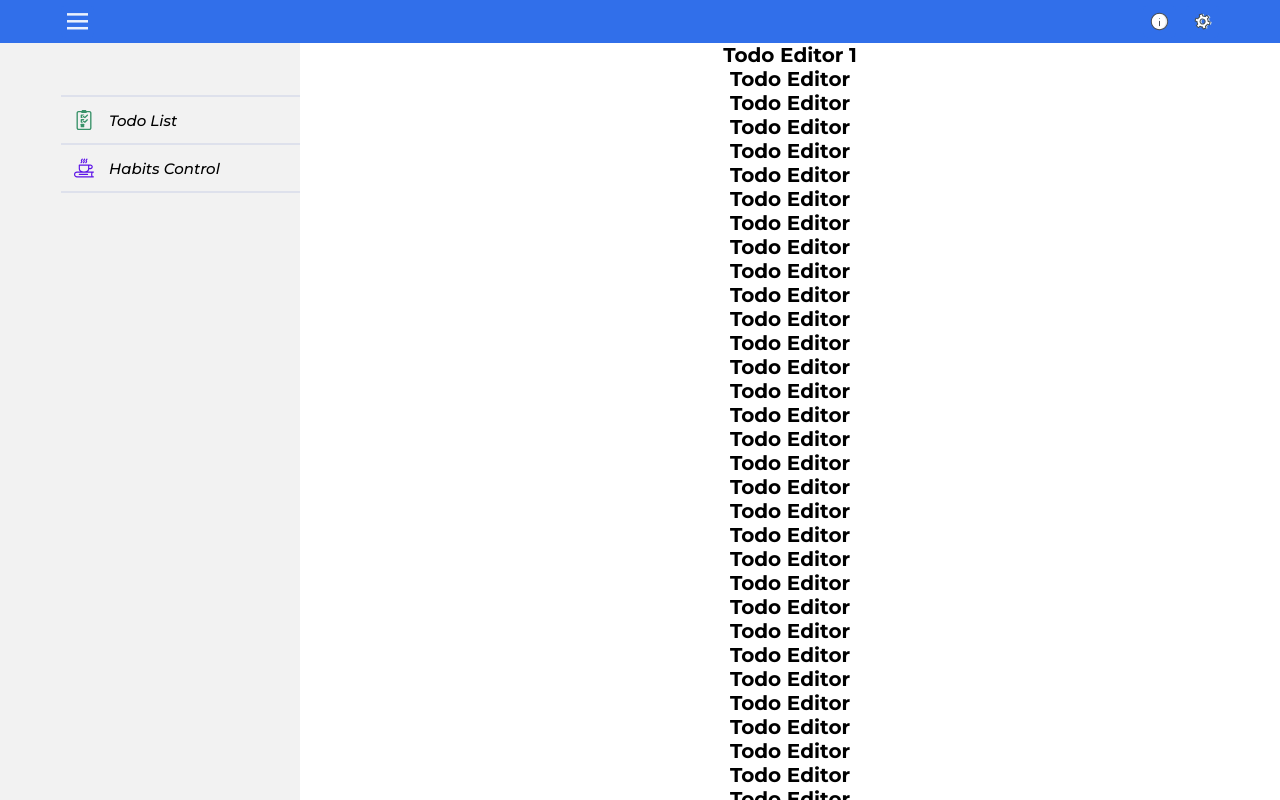
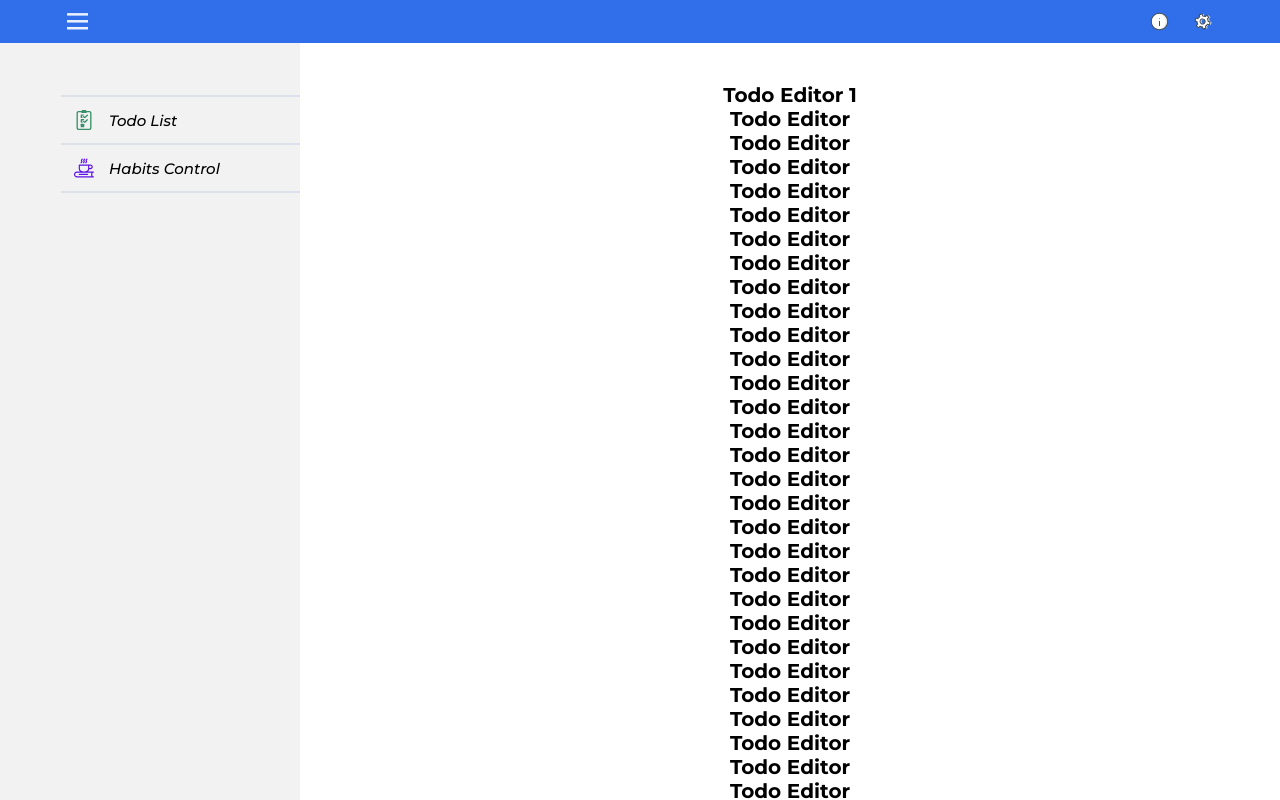
Before and after one commit to jakubwas/wTask, a React (Create React App) app in the folder client/: page / in a window 1280 px wide. Shown: the top 800 px of the page. Built offline with nearby package versions, Linux system fonts and the light colour scheme.

Commit message:
Update name convention

```diff
--- a/client/src/Components/Containers/ContentContainer.js
+++ /dev/null
@@ -1,17 +0,0 @@
-// Dependencies
-import React from "react";
-import styled from "styled-components";
-
-const Container = styled.div`
-  margin-left: 30rem;
-  width: 100%;
-  display: flex;
-  align-items: center;
-  justify-content: center;
-`;
-
-const ContentContainer = (props) => {
-  return <Container>{props.children}</Container>;
-};
-
-export default ContentContainer;
--- a/client/src/Components/Containers/TodoEditorContainer.js
+++ b/client/src/Components/Containers/EditorContainer.js
@@ -3,17 +3,15 @@ import React from "react";
 import styled from "styled-components";
 
 const Container = styled.div`
-  width: 80%;
-  max-width: 90rem;
-  margin-top: 4rem;
+  margin-left: 30rem;
+  width: 100%;
   display: flex;
-  flex-direction: column;
+  align-items: center;
   justify-content: center;
-  align-items: center;
 `;
 
-const TodoEditorContainer = (props) => {
+const EditorContainer = (props) => {
   return <Container>{props.children}</Container>;
 };
 
-export default TodoEditorContainer;
+export default EditorContainer;
--- a/client/src/Components/Containers/WorkspaceContainer.js
+++ b/client/src/Components/Containers/WorkspaceContainer.js
@@ -3,10 +3,13 @@ import React from "react";
 import styled from "styled-components";
 
 const Container = styled.div`
-  margin-left: 30rem;
-  width: 100%;
+  width: 80%;
+  max-width: 90rem;
+  margin-top: 4rem;
   display: flex;
+  flex-direction: column;
   justify-content: center;
+  align-items: center;
 `;
 
 const WorkspaceContainer = (props) => {
--- a/client/src/Components/Layout/_MainComponents/HabitsEditor.js
+++ b/client/src/Components/Layout/_MainComponents/HabitsEditor.js
@@ -1,12 +1,14 @@
 // Dependencies
 import React from "react";
-import ContentContainer from "../../Containers/ContentContainer";
+// React Components
+import EditorContainer from "../../Containers/EditorContainer";
+import WorkspaceContainer from "../../Containers/WorkspaceContainer";
 
 const HabitsEditor = () => {
   return (
-    <ContentContainer>
+    <EditorContainer>
       <h1>Habits Editor</h1>
-    </ContentContainer>
+    </EditorContainer>
   );
 };
 
--- a/client/src/Components/Layout/_MainComponents/TodoEditor.js
+++ b/client/src/Components/Layout/_MainComponents/TodoEditor.js
@@ -1,19 +1,13 @@
 // Dependencies
 import React from "react";
 // React Components
-import ContentContainer from "../../Containers/ContentContainer";
+import EditorContainer from "../../Containers/EditorContainer";
+import WorkspaceContainer from "../../Containers/WorkspaceContainer";
 
 const TodoEditor = () => {
   return (
-    <ContentContainer>
-      <div
-        style={{
-          display: "flex",
-          flexDirection: "column",
-          alignItems: "center",
-          margnTop: "10rem",
-        }}
-      >
+    <EditorContainer>
+      <WorkspaceContainer>
         <h1>Todo Editor 1</h1>
         <h1>Todo Editor</h1>
         <h1>Todo Editor</h1>
@@ -145,8 +139,8 @@ const TodoEditor = () => {
         <h1>Todo Editor</h1>
         <h1>Todo Editor</h1>
         <h1>Todo Editor</h1>
-      </div>
-    </ContentContainer>
+      </WorkspaceContainer>
+    </EditorContainer>
   );
 };
 
```
